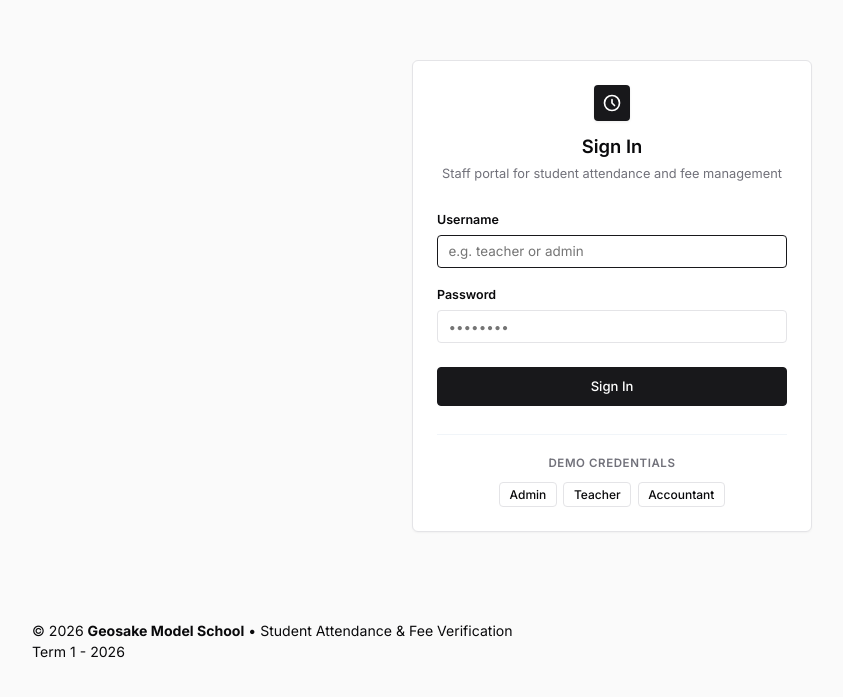
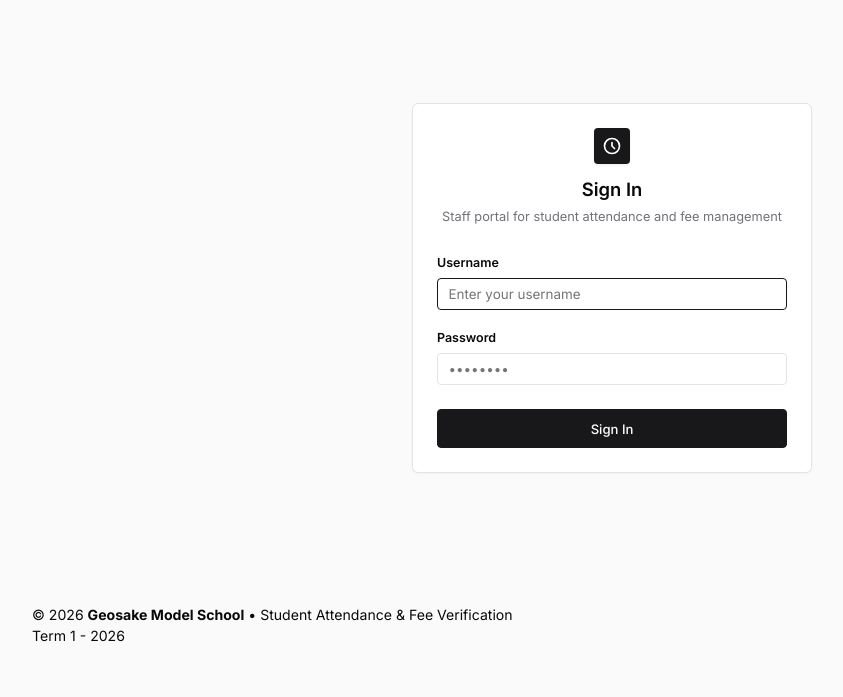
Before and after one commit to AduOseiPoku/clockInApp, a Django app: page /login/ in a window 1280 px wide. Shown: the part 65-762 px from the top of the page, without its empty margins (28-871 px from the left). Run offline with Django 5.2, Linux system fonts and the light colour scheme; data comes from the database, SQL or seed files in the repository; parts of the project's set-up code (start-up, migrations or seed data) failed here and were passed over.

Commit message:
demo buttons removal

```diff
--- a/templates/attendance/login.html
+++ b/templates/attendance/login.html
@@ -22,7 +22,7 @@
 
             <div class="form-group">
                 <label class="form-label" for="id_username">Username</label>
-                <input type="text" name="username" id="id_username" class="form-input" placeholder="e.g. teacher or admin" required autofocus>
+                <input type="text" name="username" id="id_username" class="form-input" placeholder="Enter your username" required autofocus>
             </div>
 
             <div class="form-group">
@@ -36,31 +36,6 @@
                 </button>
             </div>
         </form>
-
-        <!-- Quick Demo Role Logins -->
-        <div style="margin-top: 1.75rem; padding-top: 1.25rem; border-top: 1px solid var(--border-subtle); text-align: center;">
-            <div style="font-size: 0.72rem; font-weight: 600; text-transform: uppercase; color: var(--text-muted); letter-spacing: 0.05em; margin-bottom: 0.65rem;">
-                Demo Credentials
-            </div>
-            <div style="display: flex; gap: 0.4rem; justify-content: center; flex-wrap: wrap;">
-                <button type="button" class="btn-secondary" style="font-size: 0.75rem; padding: 0.25rem 0.6rem;" onclick="fillLogin('admin', 'admin123')">
-                    Admin
-                </button>
-                <button type="button" class="btn-secondary" style="font-size: 0.75rem; padding: 0.25rem 0.6rem;" onclick="fillLogin('teacher', 'teacher123')">
-                    Teacher
-                </button>
-                <button type="button" class="btn-secondary" style="font-size: 0.75rem; padding: 0.25rem 0.6rem;" onclick="fillLogin('bursar', 'bursar123')">
-                    Accountant
-                </button>
-            </div>
-        </div>
     </div>
 </div>
-
-<script>
-function fillLogin(u, p) {
-    document.getElementById('id_username').value = u;
-    document.getElementById('id_password').value = p;
-}
-</script>
 {% endblock %}
```
